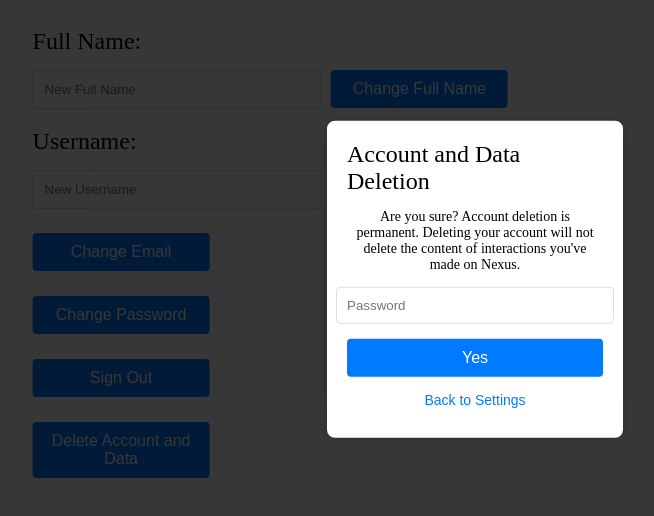
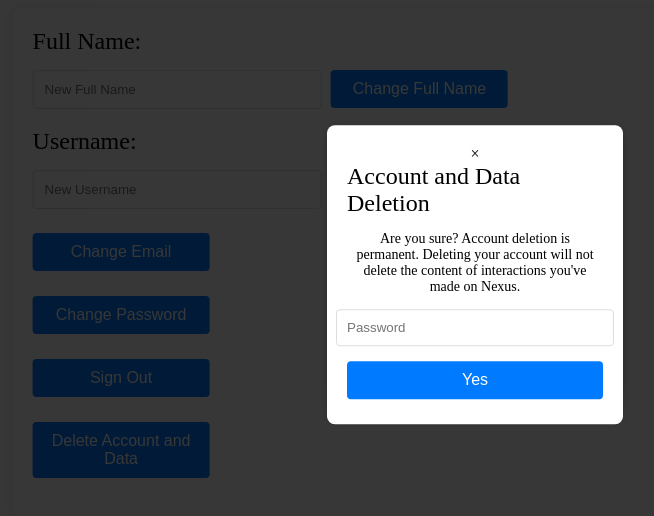
Before and after one commit to noah873/Social-Media-Website, a plain HTML site: page public/html/settings.html in a window 1280 px wide. Shown: the whole page, without its empty margins (165-819 px from the left). Drawn offline with Linux system fonts and the light colour scheme; files that its build step writes are made by us from their sources.

Commit message:
Update settings.html

```diff
--- a/public/html/settings.html
+++ b/public/html/settings.html
@@ -23,28 +23,29 @@
 
   <div id="changeEmailPopup" class="popup hidden">
     <div id="changeEmail">
+      <span class="closePopup" id="closeChangeEmailPopup">&times;</span>
       <div id="changeEmailMessage">Update your Email</div>
       <p id="changeEmailMessage2"></p>
       <input type="password" id="changeEmailPassword" placeholder="Password">
       <input type="text" id="changeEmailNewEmail" placeholder="New Email">
       <button id="changeEmailButton">Change Email</button>
-      <button id="changeEmailSettings">Back to Settings</button>
     </div>
   </div>
 
   <div id="changePasswordPopup" class="popup hidden">
     <div id="changePassword">
+      <span class="closePopup" id="closeChangePasswordPopup">&times;</span>
       <div id="changePasswordMessage">Update your Password</div>
       <input type="password" id="changePasswordPassword" placeholder="Current Password">
       <input type="password" id="changePasswordNewPassword" placeholder="New Password">
       <input type="password" id="changePasswordConfirmNewPassword" placeholder="Confirm New Password">
       <button id="changePasswordButton">Change Password</button>
-      <button id="changePasswordSettings">Back to Settings</button>
     </div>
   </div>
 
   <div id="deleteAccountPopup" class="popup hidden">
     <div id="deleteAccount">
+      <span class="closePopup" id="closeDeleteAccountPopup">&times;</span>
       <div id="deleteAccountMessage">Account and Data Deletion</div>
       <p id="deleteAccountMessage2">
         Are you sure? Account deletion is permanent.
@@ -52,7 +53,6 @@
       </p>
       <input type="password" id="deleteAccountPassword" placeholder="Password">
       <button id="deleteAccountButton">Yes</button>
-      <button id="deleteAccountSettings">Back to Settings</button>
     </div>
   </div>
 </body>
```
